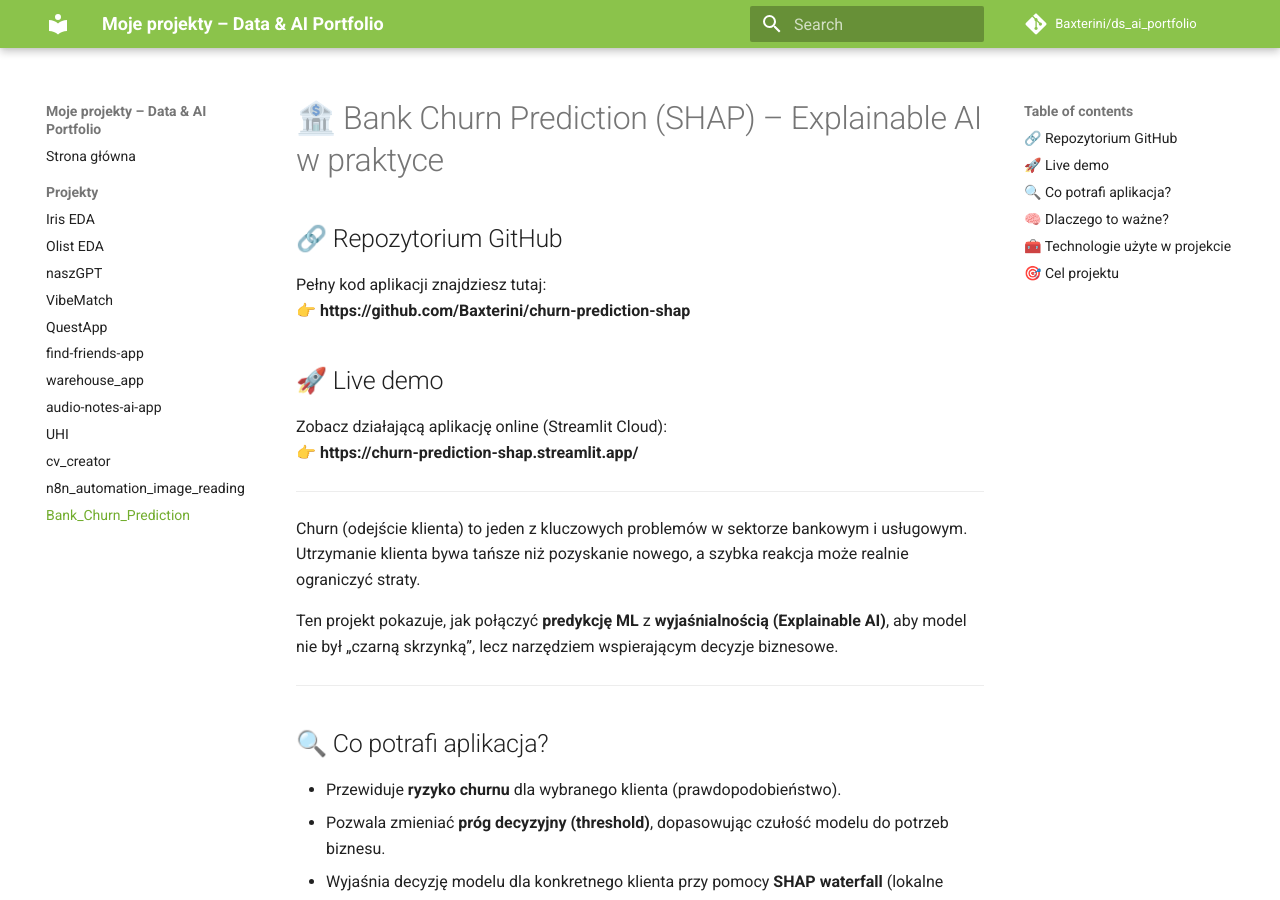
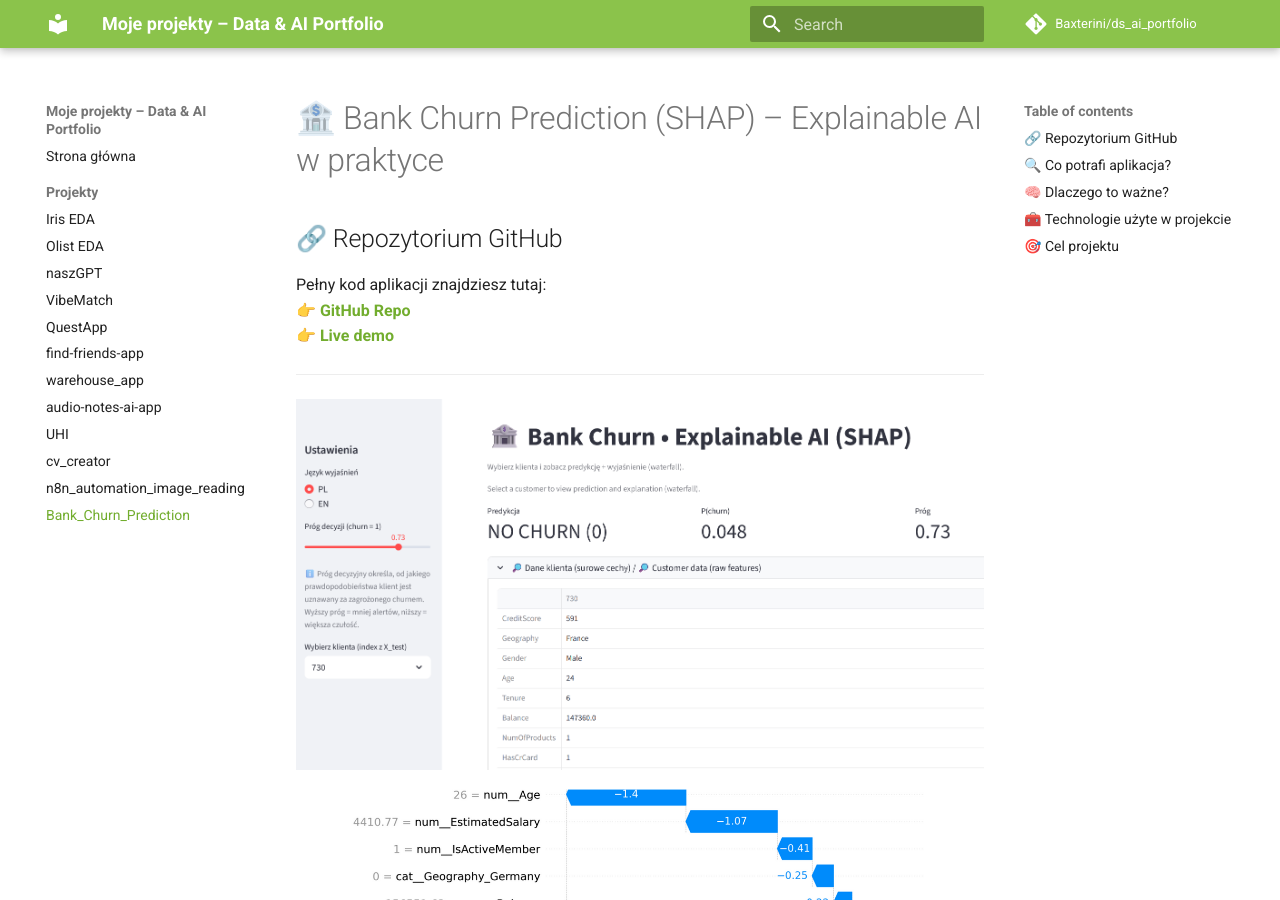
Before and after one commit to Baxterini/ds_ai_portfolio, an MkDocs documentation site: the page built from docs/Bank_Churn_Prediction/index.md, in a window 1280 px wide and 900 px high. Built offline with MkDocs 1.6.1 and Material for MkDocs 9.7.7, drawn with Linux system fonts in a browser that asks for light colours; comment, search, counter and statistics services are not loaded.

Commit message:
Update portfolio

```diff
--- a/docs/Bank_Churn_Prediction/index.md
+++ b/docs/Bank_Churn_Prediction/index.md
@@ -3,14 +3,13 @@
 ## 🔗 Repozytorium GitHub
 
 Pełny kod aplikacji znajdziesz tutaj:
-👉 **https://github.com/Baxterini/churn-prediction-shap**
+👉 **[GitHub Repo](https://github.com/Baxterini/churn-prediction-shap)**
+👉 **[Live demo](https://churn-prediction-shap.streamlit.app/)**
+---
+![Widok główny aplikacji](/img/churn_1.png)
+![Wyjaśnienie predykcji SHAP](/img/churn_2.png)
+![Dane klienta](/img/churn_3.png)
 
-## 🚀 Live demo
-
-Zobacz działającą aplikację online (Streamlit Cloud):
-👉 **https://churn-prediction-shap.streamlit.app/**
-
----
 
 Churn (odejście klienta) to jeden z kluczowych problemów w sektorze bankowym i usługowym.
 Utrzymanie klienta bywa tańsze niż pozyskanie nowego, a szybka reakcja może realnie ograniczyć straty.
```
Also changed, not shown: docs/Projekt-Ryzyko_kredytowe/index.md (added, +91 -0 lines), docs/index.md (+1 -0 lines), docs/img/churn_1.png (renamed from docs/img/churn 1.png), docs/img/churn_2.png (renamed from docs/img/churn 2.png), docs/img/churn_3.png (renamed from docs/img/churn 3.png), docs/img/default_distribution.png (added), docs/img/model_comparison.png (added), docs/img/shap_summary.png (added).
